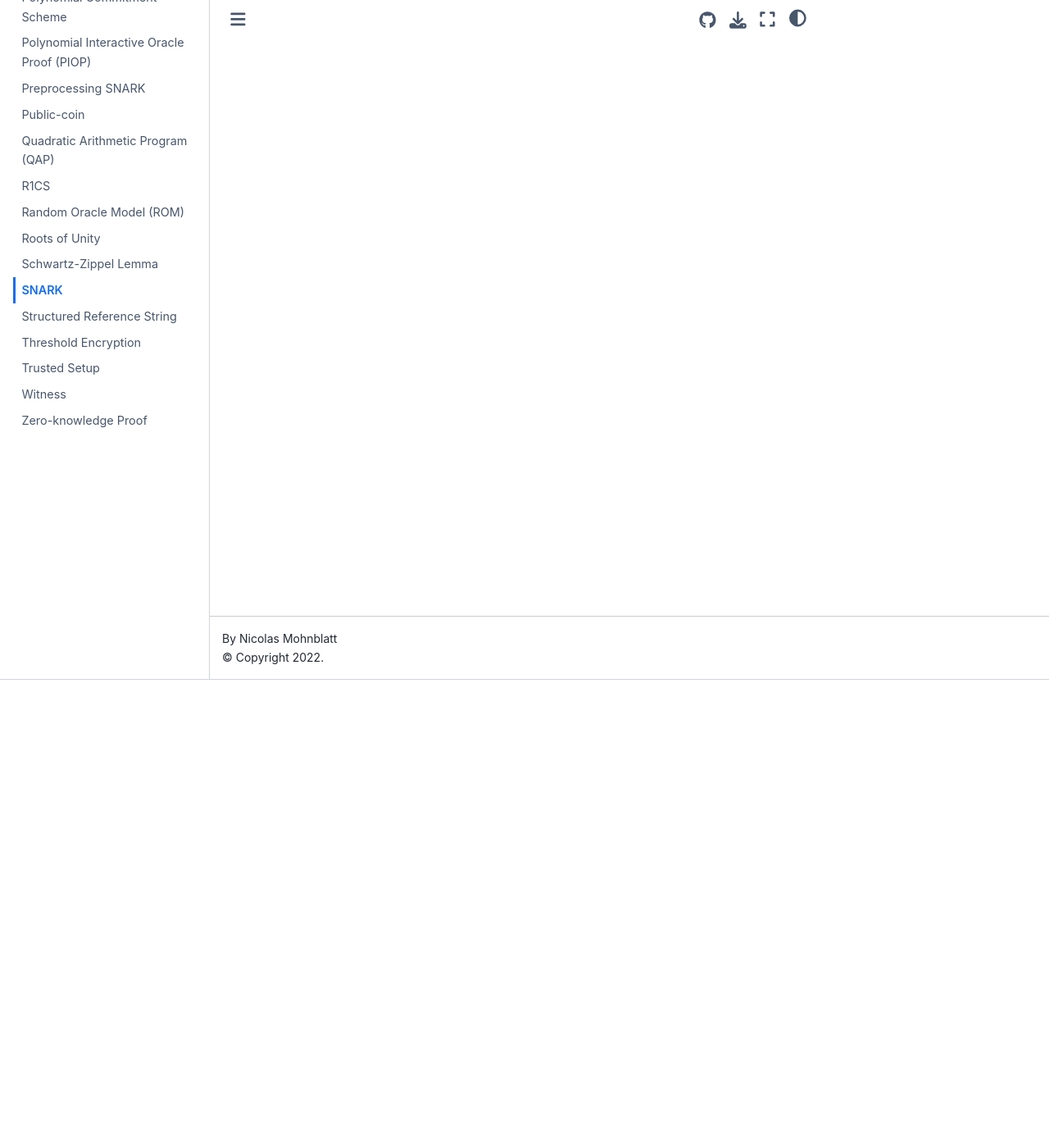
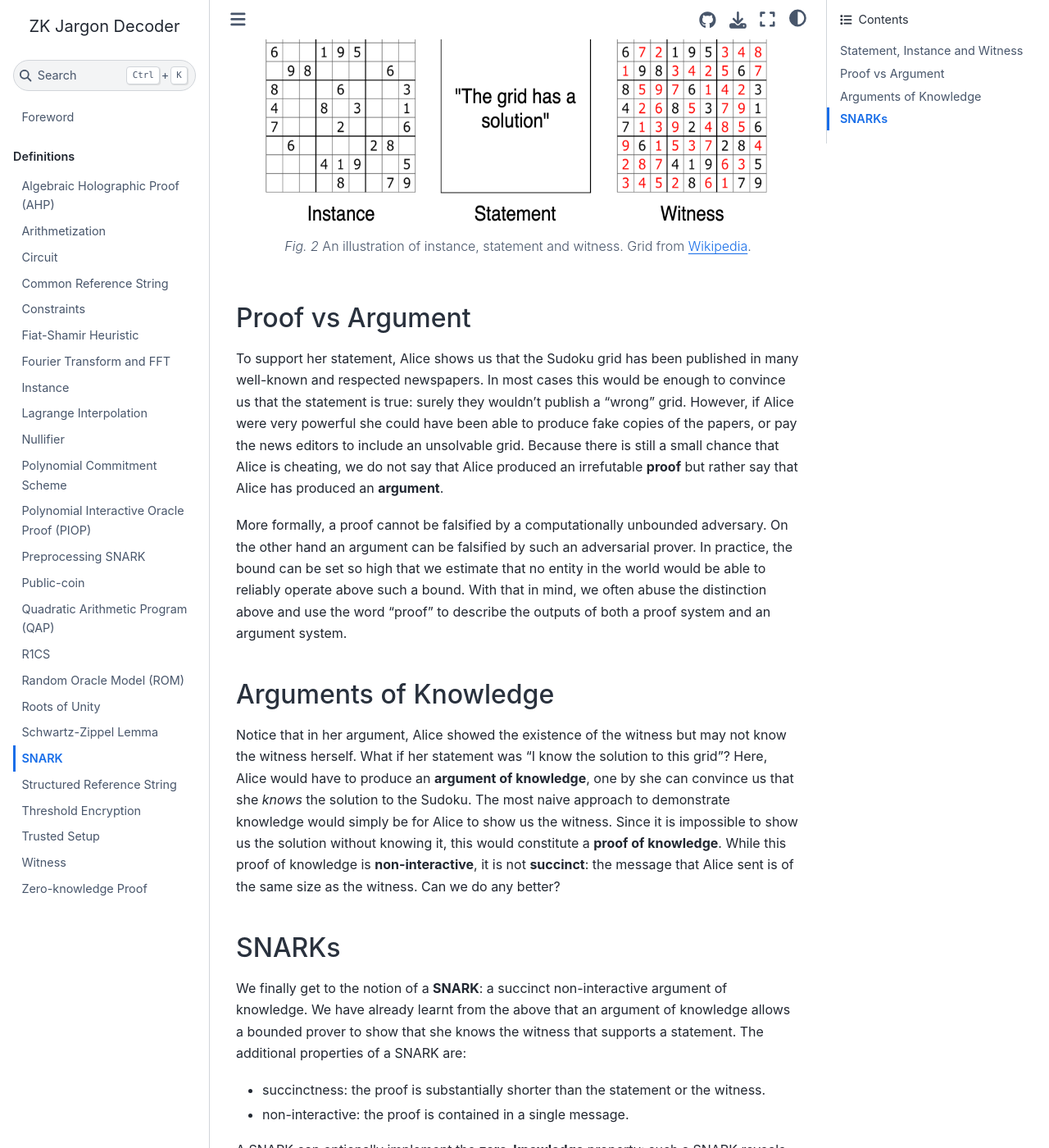
Before and after one commit to zkjargon/zkjargon.github.io, a Jupyter Book: the page built from definitions/snark.md, in a window 1280 px wide and 1400 px high, scrolled down 571 px. Shown: the whole window at 82% size. Built offline with Jupyter Book 1.0.4 settings and Sphinx 7.4.7 and the Sphinx Book theme 1.1.4, drawn with Linux system fonts in a browser that asks for light colours; some of the changed text lies outside the part shown.

Commit message:
SNARK definition by example

````diff
--- a/definitions/snark.md
+++ b/definitions/snark.md
@@ -1,6 +1,44 @@
 (def:snark)=
 # SNARK
-> *Acronym: succinct non-interactive argument of knowledge.*
+> *Acronym: succinct non-interactive argument of knowledge.* An argument system in which a Prover can produce a short, single-message proof attesting that she knows some information that shows the truth of a statement.
+
+In this article, we will define a number of notions relevant to proof systems and SNARKs by using the example of a [Sudoku grid](https://en.wikipedia.org/wiki/Sudoku). Look out for words in bold: these are common jargon words which get mapped to our simple example.
+
+## Statement, Instance and Witness
+Let's consider a Sudoku grid, a specific **instance** of a problem. Alice makes the following **statement**: "This grid has a solution". If it exists, this solution would be a **witness** to the fact that the statement is true. But maybe the grid is hard to solve and just looking at the instance (the grid) is not enough to be convinced that a witness (a solution) exists. What can Alice do to convince us that the witness exists?
+
+```{figure} ../images/inst_stat_wit.png
+---
+scale: 38%
+name: inst_stat_wit
+---
+An illustration of instance, statement and witness. Grid from [Wikipedia](https://en.wikipedia.org/wiki/Sudoku).
+```
+
+## Proof vs Argument
+To support her statement, Alice shows us that the Sudoku grid has been published in many well-known and respected newspapers. In most cases this would be enough to convince us that the statement is true: surely they wouldn't publish a "wrong" grid. However, if Alice were very powerful she could have been able to produce fake copies of the papers, or pay the news editors to include an unsolvable grid. Because there is still a small chance that Alice is cheating, we do not say that Alice produced an irrefutable **proof** but rather say that Alice has produced an **argument**.
+
+More formally, a proof cannot be falsified by a computationally unbounded adversary. On the other hand an argument can be falsified by such an adversarial prover. In practice, the bound can be set so high that we estimate that no entity in the world would be able to reliably operate above such a bound. With that in mind, we often abuse the distinction above and use the word "proof" to describe the outputs of both a proof system and an argument system.
+
+## Arguments of Knowledge
+Notice that in her argument, Alice showed the existence of the witness but may not know the witness herself. What if her statement was "I know the solution to this grid"? Here, Alice would have to produce an **argument of knowledge**, one by she can convince us that she *knows* the solution to the Sudoku. The most naive approach to demonstrate knowledge would simply be for Alice to show us the witness. Since it is impossible to show us the solution without knowing it, this would constitute  a **proof of knowledge**. While this proof of knowledge is **non-interactive**, it is not **succinct**: the message that Alice sent is of the same size as the witness. Can we do any better?
+
+## SNARKs
+We finally get to the notion of a **SNARK**: a succinct non-interactive argument of knowledge. We have already learnt from the above that an argument of knowledge allows a bounded prover to show that she knows the witness that supports a statement. The additional properties of a SNARK are:
+- succinctness: the proof is substantially shorter than the statement or the witness.
+- non-interactive: the proof is contained in a single message.
+
+A SNARK can optionally implement the **zero-knowledge** property: such a SNARK reveals no information about the witness other than what can be implied by evaluating the truth of the statement. We call such a SNARK a **zkSNARK** (zero-knowledge SNARK). In our case, Alice could convince us that she knows the solution to the Sudoku without giving us any hints as to what the solution is!
 
 
+```{admonition} SNARKs in Practice [Advanced]
+In practice we do not look at Sudokus but instead consider an [arithmetic circuit](def:circuit). The circuit and any public inputs are the instance (just like the Sudoku 9x9 grid and the numbers that already populate it), the statement is the claim that the circuit can evaluate to a desired value, and the witness is all the prover-chosen inputs and intermediate values in the circuit. A famous result of complexity theory shows that any provable statement can be converted into this form (namely that the [circuit satisfiability problem](https://en.wikipedia.org/wiki/Circuit_satisfiability_problem) is NP-complete).
+
+We can write a proof for the statement about the circuit by expressing everything as polynomials and running a [polynomial interactive oracle proof](def:piop). This proof can then be made non-interactive by using the [Fiat-Shamir heuristic](def:fiat_shamir), and succinct by using a [polynomial commitment scheme](def:polycommit).
+
+Note that this description only reflects current popular strategies for SNARKs. Other strategies exist and some are yet to be developed.
+```
+
+---
+
 See also: [instance](def:instance), [witness](def:witness), [common reference string](def:crs), [structure reference string](def:srs), [trusted setup](def:trustedsetup), [preprocessing SNARK](def:presnark)
````
Also changed, not shown: definitions/instance.md (+2 -2 lines), definitions/witness.md (+2 -2 lines), images/inst_stat_wit.png (added).
